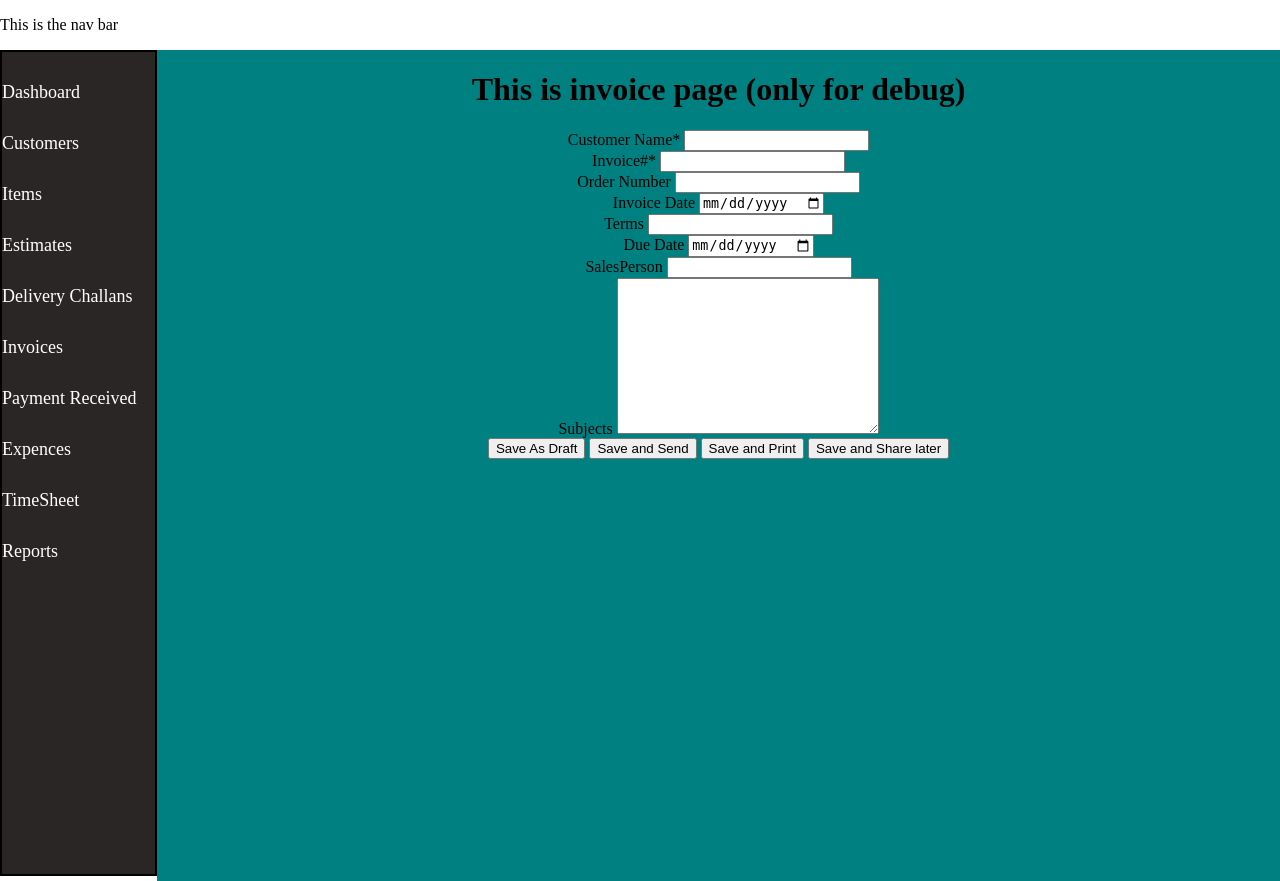
After one commit to deepakkumar6/invoice-dsa, a Django app: template dsa/invoice/templates/invoice/invoices_new.html in a window 1280 px wide. The commit adds this page. Run offline with Django 3.2, Linux system fonts and the light colour scheme; the template is opened without the code that fills it, so the values that code supplies are empty.

Commit message:
send send code added

```diff
--- a/dsa/invoice/static/css/main.css
+++ b/dsa/invoice/static/css/main.css
@@ -1,16 +1,15 @@
 body{
-    margin:0;
-    padding:0;
+    margin:0px;
+    padding:0px;
 }
 .maincontainer{
-    margin:0;
-    padding:0;
+    margin:0px;
+    padding:0px;
     display:flex;
-    align-items: center;
     text-align: center;
 }
 .sidebar{
-    margin:2px auto 5px 0px;
+    margin:0px 0px 5px 0px;
     width:12%;
     border: 2px solid black;
     text-align: left;
@@ -18,15 +17,29 @@ body{
     color:white;
 }
 .sidebarlist{
-    margin:2px auto 2px 0px;
-    padding: 10px auto 10px 0px;
+    margin:0px 0px 2px 0px;
+    padding: 10px 0px 10px 0px;
     list-style: none;
     align-items: center;
     height: 100vh;
 }
 li{
     margin:10px 0px 10px 0px;
-    padding:10px auto 10px auto;
+    padding:10px 0px 10px 0px;
     font-size: 18px;
     font-weight: 500;
 }
+a{
+    text-decoration: none;
+    color:white;
+}
+a:hover{
+    color: yellow;
+}
+.container{
+    width:88%;
+    background-color: teal;
+    text-align: center;
+    align-items: center;
+
+}
--- /dev/null
+++ b/dsa/invoice/static/del.py
@@ -0,0 +1,3 @@
+import os
+gmail_password = os.environ["EMAIL_APP_PASSWORd"]
+print(gmail_password)
--- a/dsa/invoice/templates/invoice/base.html
+++ b/dsa/invoice/templates/invoice/base.html
@@ -25,14 +25,14 @@
                 <li><a>Items</a></li>
                 <li><a>Estimates</a></li>
                 <li><a>Delivery Challans</a></li>
-                <li><a>Invoices</a></li>
+                <li><a href={% url 'invoices' %}>Invoices</a></li>
                 <li><a>Payment Received</a></li>
                 <li><a>Expences</a></li>
                 <li><a>TimeSheet</a></li>
                 <li><a>Reports</a></li>
             </ul>
         </div>
-        <div>
+        <div class="container">
             {% block element %}
             {% endblock element%}
         </div>
--- /dev/null
+++ b/dsa/invoice/templates/invoice/invoices.html
@@ -0,0 +1,5 @@
+{% extends "invoice/base.html" %}
+{% block element %}
+    <h1>Invoices</h1>
+    <a href="{% url 'invoices_new' %}">New Invoice</a>
+{% endblock %}
--- /dev/null
+++ b/dsa/invoice/templates/invoice/invoices_new.html
@@ -0,0 +1,46 @@
+{% extends "invoice/base.html" %}
+{% block element %}
+    <h1>This is invoice page (only for debug)</h1>
+    <form action={% url 'newinvoice_post' %} method="POST">
+        {% csrf_token %}
+        <div>
+            Customer Name*  <input type="text" name="customer_name" id="">
+        </div>
+        <div>
+            Invoice#* <input type="text" name="invoice_number" id="">
+        </div>
+        <div>
+
+            Order Number <input type="text" name="order_number" id="">
+        </div>
+        <div>
+
+            Invoice Date <input type="date" name="invoice_date" id="">
+        </div>
+        <div>
+
+            Terms <input type="text" name="terms" id="">
+        </div>
+        <div>
+
+            Due Date <input type="date" name="terms" id="">
+        </div>
+        <div>
+
+            SalesPerson <input type="text" name="salesperson" id="">
+        </div>
+        <div>
+
+            Subjects <textarea name="subjects" id="" cols="30" rows="10"></textarea>
+        </div>
+        <!-- there are lot of options so leave  -->
+        <div>
+
+            <button type="submit">Save As Draft</button>
+            <button type="submit">Save and Send </button>
+            <button type="submit">Save and Print</button>
+            <button type="submit">Save and Share later</button>
+
+        </div>
+    </form>
+{% endblock %}
--- a/dsa/invoice/urls.py
+++ b/dsa/invoice/urls.py
@@ -1,6 +1,7 @@
 from django.urls import path,include
 from . import views as invoice_views
 urlpatterns = [
+    path('', invoice_views.dashboard,name='dashboard'),
     path('dashboard/', invoice_views.dashboard,name='dashboard'),
 
     path('customers/', invoice_views.customers,name='customers'),
@@ -19,8 +20,9 @@ urlpatterns = [
     path('deliveryChallans/new/', invoice_views.deliveryChallansNew,name='deliveryChallansNew'),
     path('deliveryChallansNew_post/', invoice_views.deliveryChallansNew_post,name='deliveryChallansNew_post'),
 
-    path('newInvoice/', invoice_views.newInvoice,name='newInvoice'),
-    path('newInvoice_post/', invoice_views.newInvoice_post,name='newInvoice_post'),
+    path('invoices/', invoice_views.invoices,name='invoices'),
+    path('invoices_new/', invoice_views.invoices_new,name='invoices_new'),
+    path('newinvoice_post/', invoice_views.newinvoice_post,name='newinvoice_post'),
 
 
 
```
Also changed, not shown: dsa/invoice/static/css/temp.css (deleted, +0 -34 lines), dsa/invoice/templates/invoice/customers.html (+4 -11 lines), dsa/invoice/templates/invoice/newInvoice.html (deleted, +0 -34 lines), dsa/invoice/views.py (+14 -5 lines).
